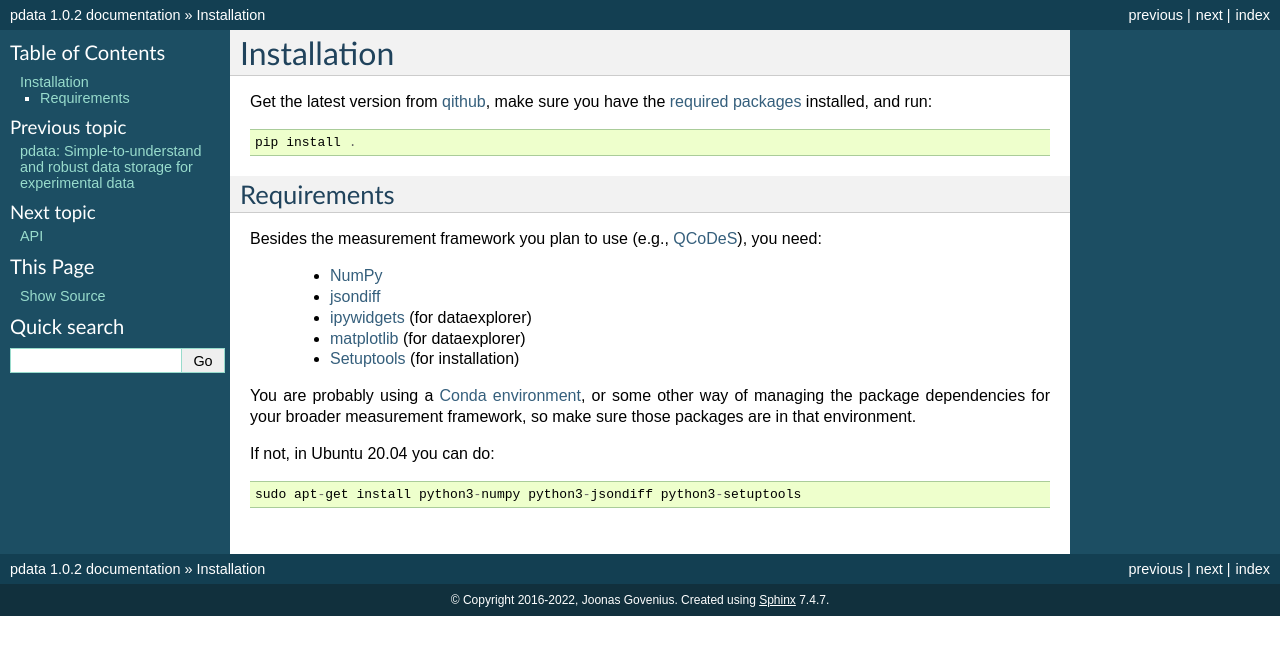
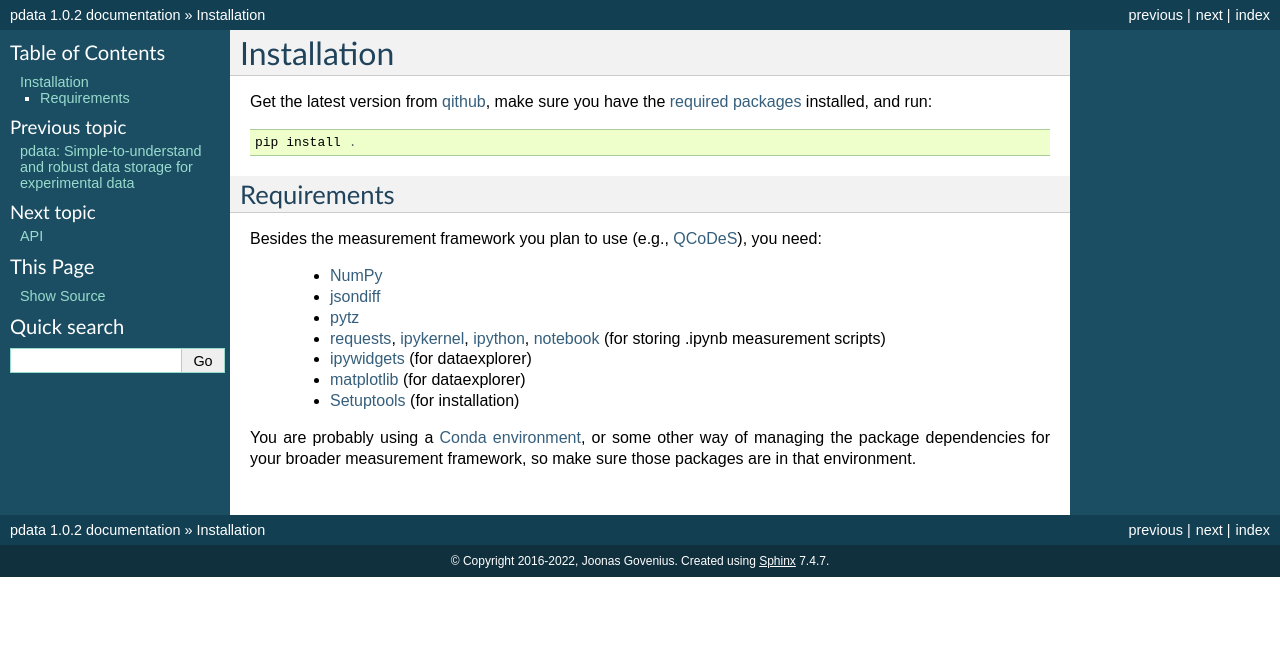
Before and after one commit to govenius/pdata, a Sphinx documentation site: the page built from docs/install.rst, in a window 1280 px wide. Shown: the top 655 px of the page. Built offline with Sphinx 7.4.7, drawn with Linux system fonts in a browser that asks for light colours.

Commit message:
Add missing dependencies.

```diff
--- a/docs/install.rst
+++ b/docs/install.rst
@@ -17,6 +17,8 @@ Besides the measurement framework you plan to use (e.g., `QCoDeS
 
   * `NumPy <http://www.numpy.org/>`_
   * `jsondiff <https://pypi.org/project/jsondiff/>`_
+  * `pytz <https://pypi.org/project/pytz/>`_
+  *  `requests <https://pypi.org/project/requests/>`_, `ipykernel <https://pypi.org/project/ipykernel/>`_, `ipython <https://pypi.org/project/ipython/>`_, `notebook <https://pypi.org/project/notebook/>`_ (for storing .ipynb measurement scripts)
   * `ipywidgets <https://ipywidgets.readthedocs.io/en/latest/>`_ (for dataexplorer)
   * `matplotlib <https://matplotlib.org/>`_ (for dataexplorer)
   * `Setuptools <https://setuptools.readthedocs.io/en/latest/>`_ (for installation)
@@ -26,7 +28,3 @@ You are probably using a `Conda environment
 or some other way of managing the package dependencies for your
 broader measurement framework, so make sure those packages are in that
 environment.
-
-If not, in Ubuntu 20.04 you can do::
-
-  sudo apt-get install python3-numpy python3-jsondiff python3-setuptools
```
Also changed, not shown: 1 other file.
